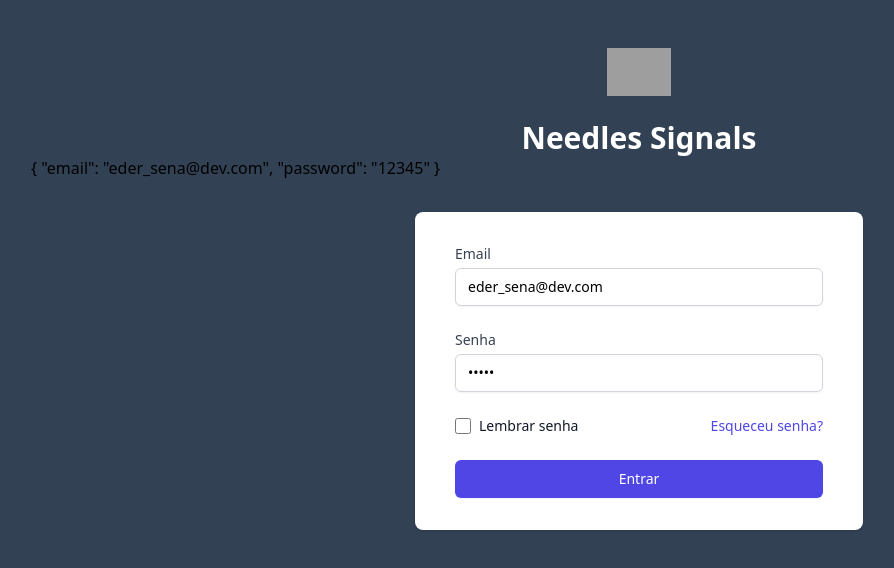
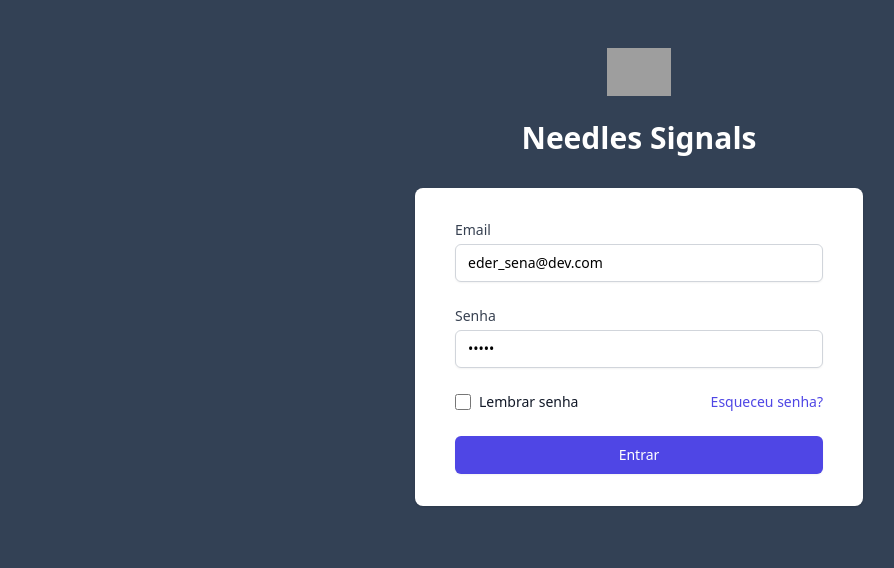
Before and after one commit to ederusena/NeedlesSignalsFront, a Vue app: page / in a window 1280 px wide. Shown: the top 568 px of the page, without its empty margins (1-895 px from the left). Built offline with nearby package versions, Linux system fonts and the light colour scheme; grey boxes are pictures that could not be loaded.

Commit message:
Remove user variable from LoginView.vue

```diff
--- a/src/views/Login/LoginView.vue
+++ b/src/views/Login/LoginView.vue
@@ -10,7 +10,6 @@
         Needles Signals
       </h2>
     </div>
-    {{ user }}
     <div class="mt-8 sm:mx-auto sm:w-full sm:max-w-md">
       <div class="px-4 py-8 bg-white shadow sm:rounded-lg sm:px-10">
         <form class="space-y-6">
```
